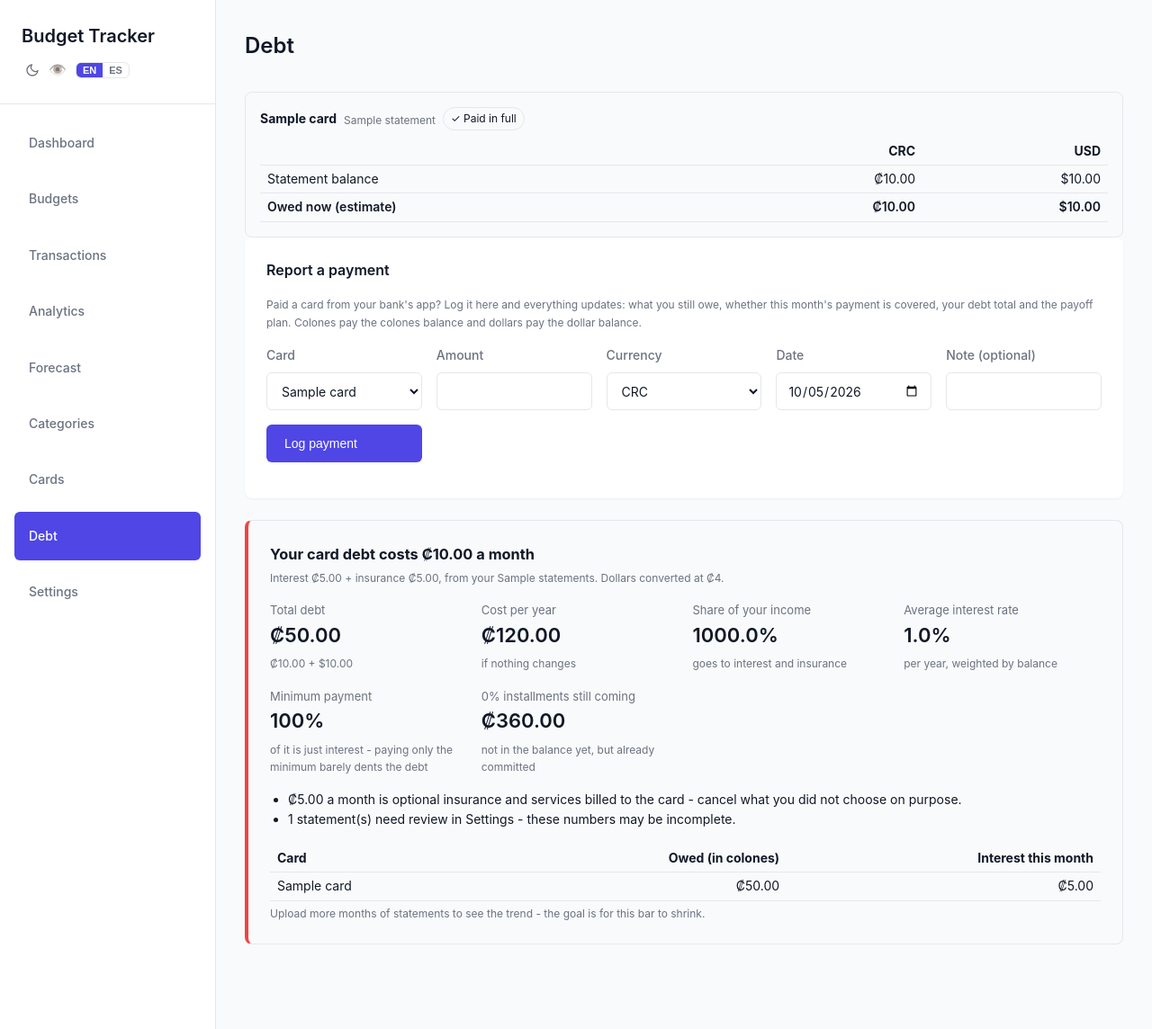
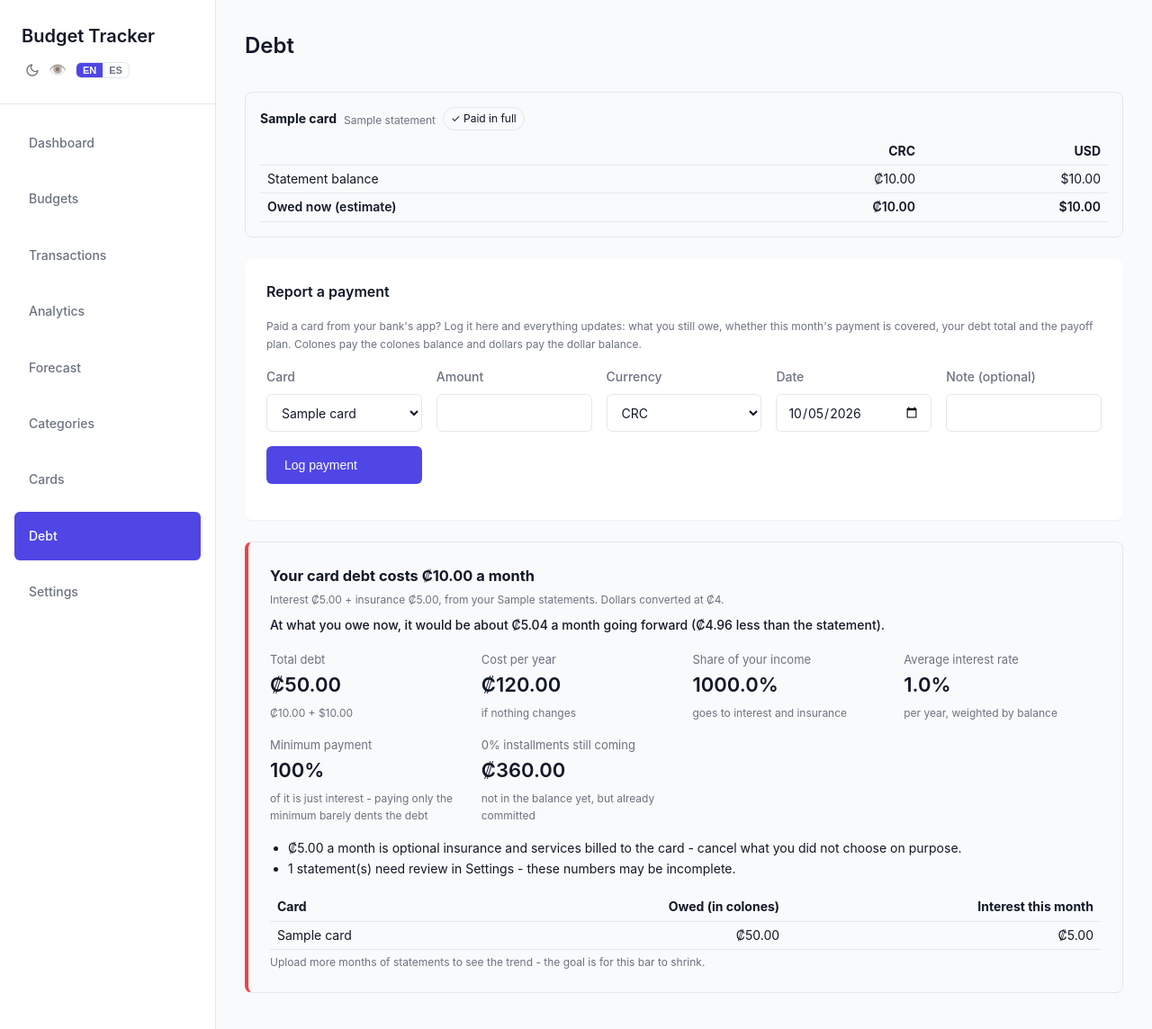
Before and after one commit to vortizleon/budget-tracker, a FastAPI app: page /debt in a window 1280 px wide. Shown: the top 1144 px of the page at 90% size. Run offline with FastAPI, Linux system fonts and the light colour scheme; tables that the repository leaves empty hold one stand-in row (values such as "Sample post"); data that the repository does not hold is empty; some libraries are stand-ins or nearby versions.

Commit message:
Debt page: live monthly-cost estimate, spacing
- cost-of-debt gets projected_interest_crc (a month of interest at what is
  owed now); the panel shows it under the statement-based headline so it moves
  as payments are logged.
- Space between the card blocks and the payment section.

Co-Authored-By: Claude Sonnet 5.5 <noreply@anthropic.com>

```diff
--- a/backend/debt.py
+++ b/backend/debt.py
@@ -200,6 +200,7 @@ def get_cost_of_debt(db: Session) -> schemas.CostOfDebt:
     statement_debt = paid_since = ZERO
     debt_crc = debt_usd = ZERO
     weighted_rate_num = ZERO
+    projected_interest = ZERO
     future_installments = ZERO
     for st in latest:
         pos = positions[st.id]
@@ -218,6 +219,8 @@ def get_cost_of_debt(db: Session) -> schemas.CostOfDebt:
         weighted_rate_num += (
             now_crc * _d(st.apr_crc) + now_usd * rate * _d(st.apr_usd)
         )
+        # A month of interest at today's balance (annual rate / 12) - it drops as you pay.
+        projected_interest += (now_crc * _d(st.apr_crc) + now_usd * rate * _d(st.apr_usd)) / 100 / 12
         for fl in st.financing_lines:
             if fl.installments_total and fl.installment_number and fl.installment_amount:
                 left = max(fl.installments_total - fl.installment_number, 0)
@@ -257,6 +260,7 @@ def get_cost_of_debt(db: Session) -> schemas.CostOfDebt:
         apr_usd=apr_usd or None,
         monthly_income_crc=income,
         cost_share_of_income=(monthly_cost / income if income and income > 0 else None),
+        projected_interest_crc=projected_interest,
         statement_debt_crc=statement_debt,
         paid_since_crc=paid_since,
         future_installments_crc=future_installments,
--- a/backend/schemas.py
+++ b/backend/schemas.py
@@ -794,6 +794,7 @@ class CostOfDebt(BaseModel):
     apr_usd: Optional[Decimal] = None
     monthly_income_crc: Optional[Decimal] = None
     cost_share_of_income: Optional[Decimal] = None
+    projected_interest_crc: Optional[Decimal] = None  # a month of interest at what is owed now (APR / 12)
     statement_debt_crc: Optional[Decimal] = None   # total at the statement cut, before payments since
     paid_since_crc: Optional[Decimal] = None       # payments logged since the statements were cut
     future_installments_crc: Optional[Decimal] = None  # 0% installments not yet billed
--- a/frontend/static/css/cards.css
+++ b/frontend/static/css/cards.css
@@ -252,3 +252,8 @@
     margin: 0 0 var(--spacing-md, 16px);
     padding-left: 20px;
 }
+
+.debt-projection {
+    margin-top: var(--spacing-sm, 8px);
+    font-weight: 500;
+}
--- a/frontend/static/css/components.css
+++ b/frontend/static/css/components.css
@@ -519,3 +519,8 @@
     width: 48px;
     text-align: center;
 }
+
+/* Debt page: room between the card blocks and the sections below them */
+#debt-positions {
+    margin-bottom: var(--spacing-lg, 24px);
+}
--- a/frontend/static/js/app.js
+++ b/frontend/static/js/app.js
@@ -935,6 +935,17 @@ function renderCostOfDebt(d) {
         advice.push(_t('{n} statement(s) need review in Settings - these numbers may be incomplete.', { n: d.statements_needing_review }));
     }
 
+    // The statement's cost is history; this follows what you owe today, so paying down moves it.
+    const projectedInterest = parseFloat(d.projected_interest_crc);
+    const projectedCost = projectedInterest + parseFloat(d.insurance_crc);
+    const statementCost = parseFloat(d.monthly_cost_crc);
+    const projectedLine = `<div class="debt-projection">${_t('At what you owe now, it would be about {amount} a month going forward{change}.', {
+        amount: money(projectedCost),
+        change: Math.abs(projectedCost - statementCost) >= 1
+            ? ` (${projectedCost < statementCost ? _t('{amount} less than the statement', { amount: money(statementCost - projectedCost) }) : _t('{amount} more than the statement', { amount: money(projectedCost - statementCost) })})`
+            : '',
+    })}</div>`;
+
     const cardRows = d.cards.map(c => `<tr><td>${escapeHtml(c.name)}</td><td>${money(c.debt_crc)}</td><td>${money(c.interest_crc)}</td></tr>`).join('');
     el.innerHTML = `
         <div class="debt-cost">
@@ -942,6 +953,7 @@ function renderCostOfDebt(d) {
             <div class="field-hint">${_t('Interest {interest} + insurance {insurance}, from your {period} statements. Dollars converted at ₡{rate}.', {
                 interest: money(d.interest_crc), insurance: money(d.insurance_crc), period: d.period, rate: parseFloat(d.usd_to_crc_rate),
             })}</div>
+            ${projectedLine}
             <div class="debt-tiles">${tiles.join('')}</div>
             ${advice.length ? `<ul class="debt-advice">${advice.map(a => `<li>${a}</li>`).join('')}</ul>` : ''}
             <table class="statement-table">
--- a/frontend/static/js/locales/es.js
+++ b/frontend/static/js/locales/es.js
@@ -495,6 +495,9 @@ window.I18N_ES = {
   "from bank email": "del correo del banco",
   "Payment logged": "Pago registrado",
   "{statement} at the statement, less {paid} paid since": "{statement} en el estado de cuenta, menos {paid} pagados desde entonces",
+  "At what you owe now, it would be about {amount} a month going forward{change}.": "Con lo que se debe ahora, serían unos {amount} al mes de aquí en adelante{change}.",
+  "{amount} less than the statement": "{amount} menos que en el estado de cuenta",
+  "{amount} more than the statement": "{amount} más que en el estado de cuenta",
   "Sync failed: {error}": "Falló la sincronización: {error}",
   "Pick a start and end date first": "Elegir primero una fecha de inicio y una de fin",
   "Working...": "Procesando...",
```
Also changed, not shown: tests/test_statements.py (+3 -0 lines).
